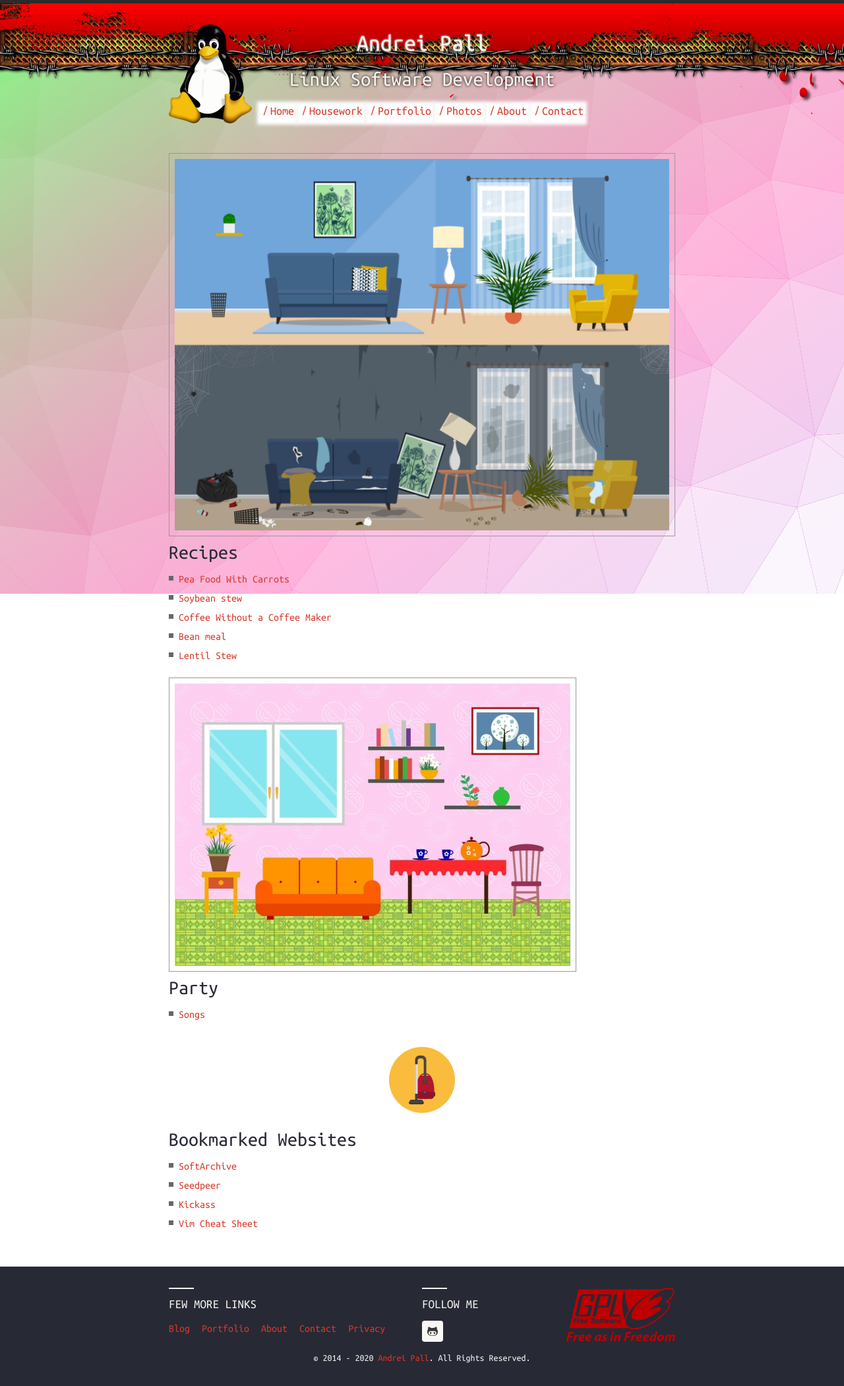
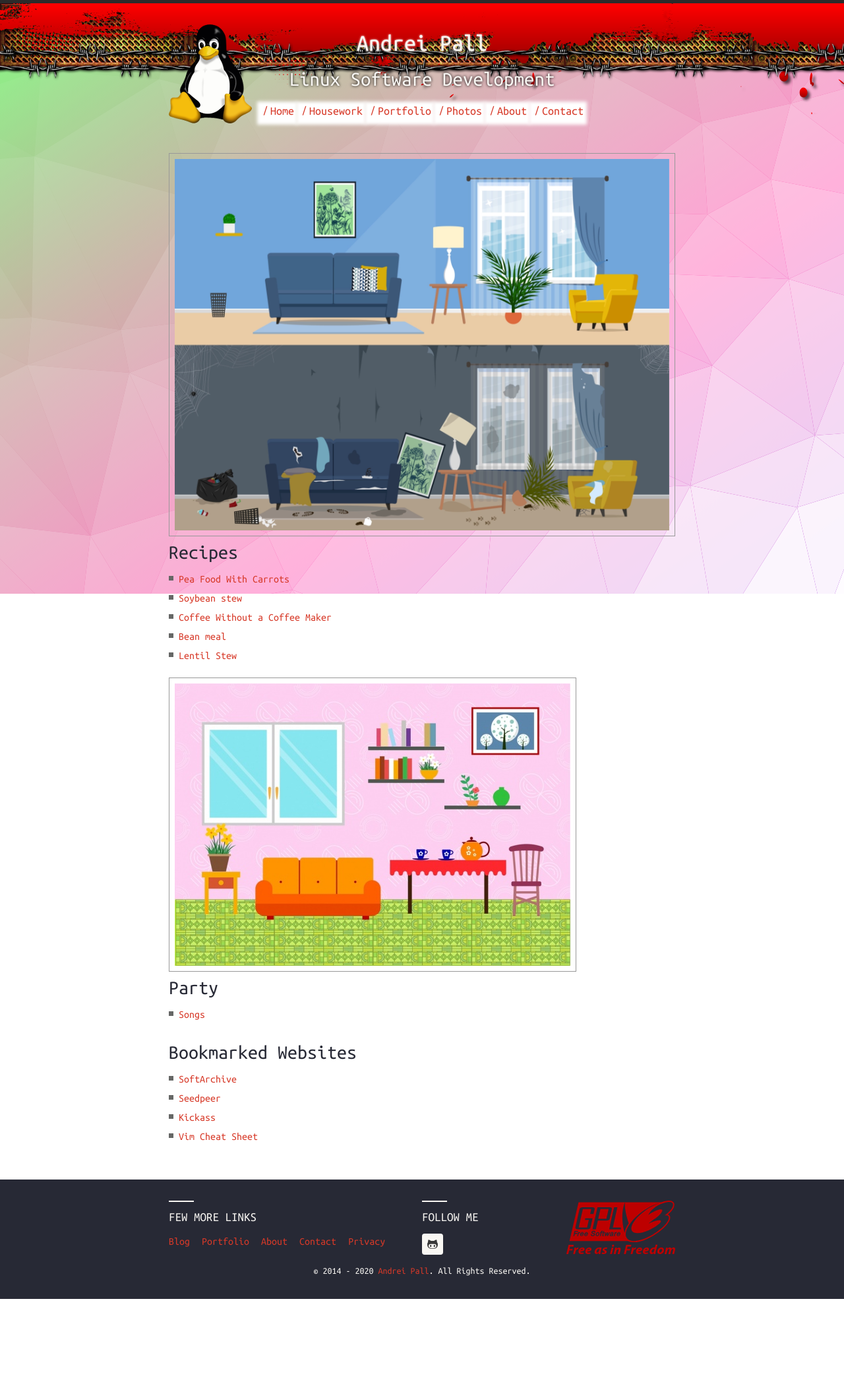
Before and after one commit to andreipall/andreipall.github.io, a Jekyll site: the page built from housework.html, in a window 1280 px wide. Shown: the whole page at 66% size. Built offline with Jekyll 4.4.1, drawn with Linux system fonts in a browser that asks for light colours; comment, search, counter and statistics services are not loaded; after the commit the page ends 1969 px from its top, so only the background shows below that.

Commit message:
Update housework.html

```diff
--- a/housework.html
+++ b/housework.html
@@ -16,7 +16,6 @@ title: Housework
 		<ul>
 		<li><a href="{{ '/party' | prepend: site.url }}">Songs</a></li>
 		</ul>
-		<img id="food-and-clothes" src="/assets/img/188003.svg" />
 		<h3>Bookmarked Websites</h3>
 		<ul>
 		<li><a rel="nofollow" href="https://sanet.st" target="_blank">SoftArchive</a></li>
```
